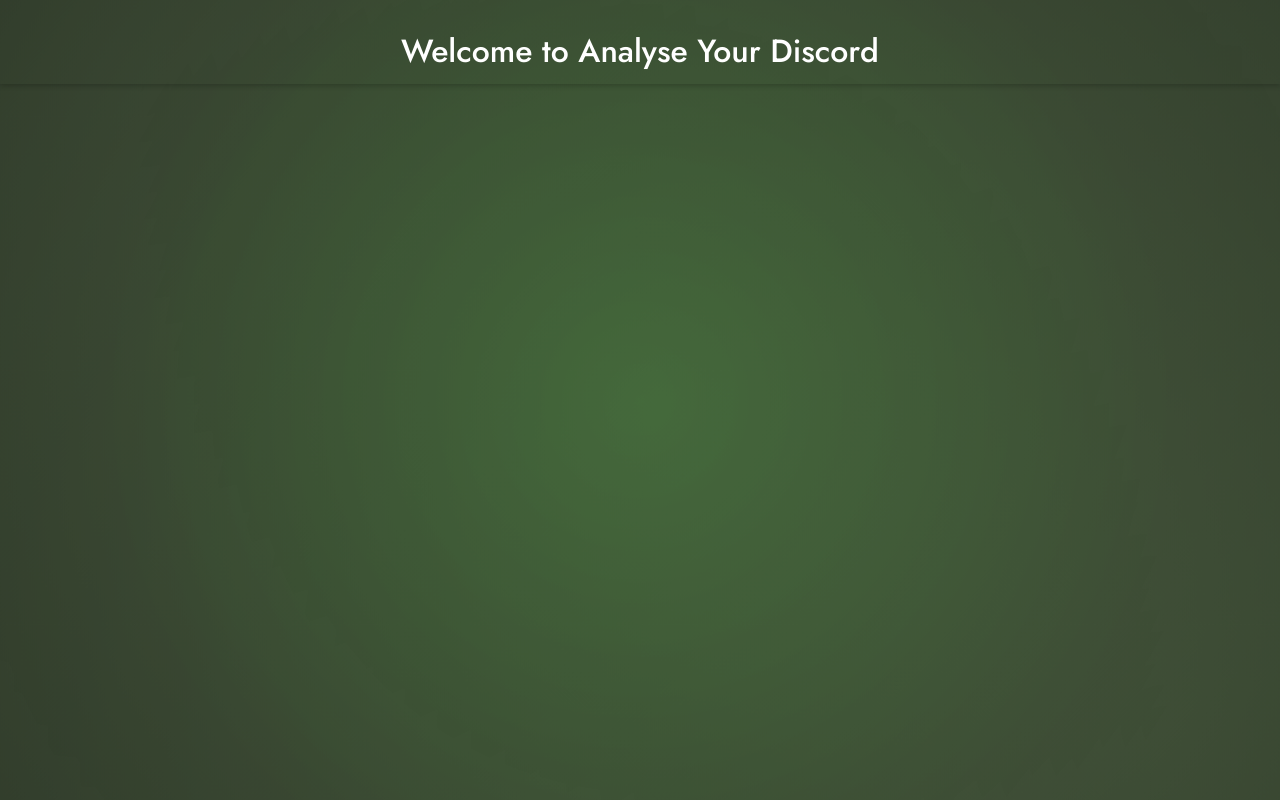
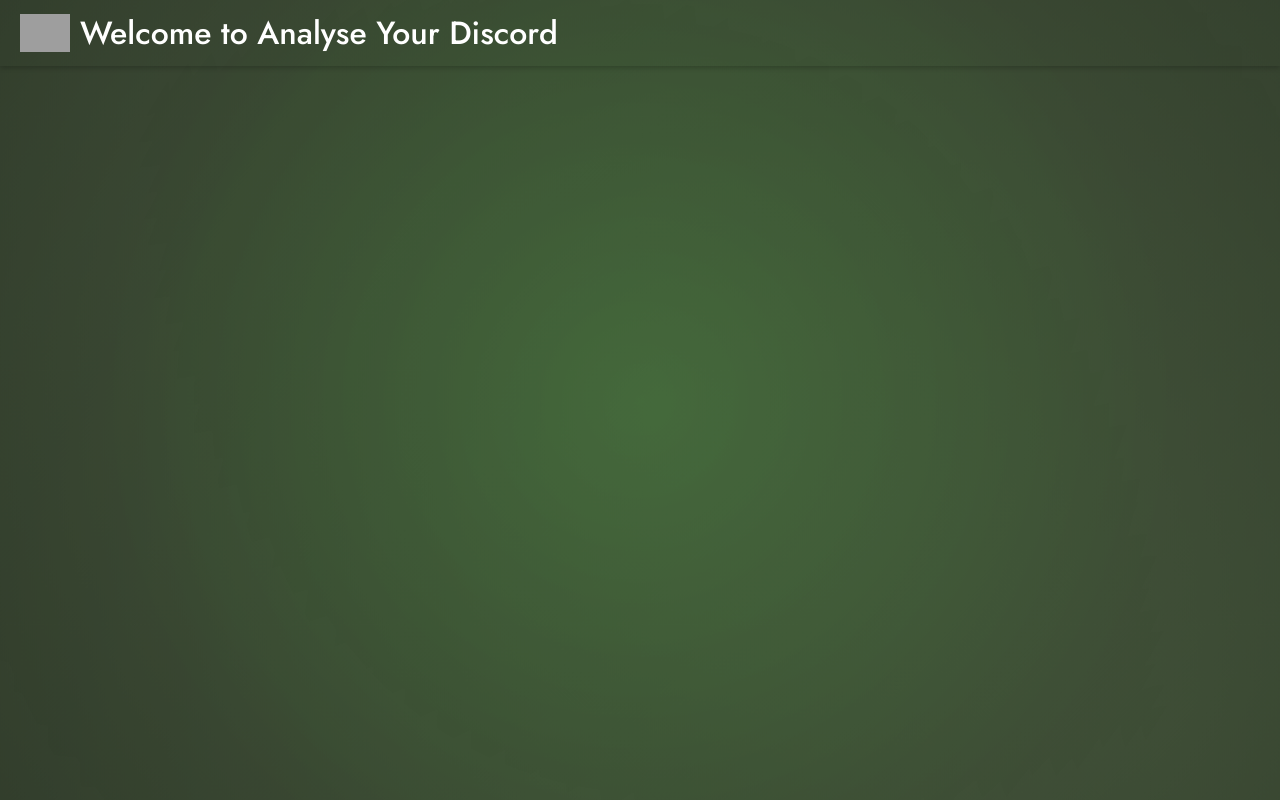
Before and after one commit to rammex666/WEB_SITE_ANALYSE_YOUR_DISCORD, a React (Create React App) app: page / in a window 1280 px wide. Built offline with nearby package versions, Linux system fonts and the light colour scheme; grey boxes are pictures that could not be loaded; the HTML template or start-up script is replaced by a standard one; a web font is replaced by a local one.

Commit message:
Update Header.css

```diff
--- a/src/style/Header.css
+++ b/src/style/Header.css
@@ -2,12 +2,14 @@
 
 .header {
     position: fixed; /* Fixe la navbar en haut de la page */
+    display: flex;
+    align-items: center;
     top: 0;
     left: 0;
     width: 100%; /* Prend toute la largeur */
     color: white; /* Couleur du texte */
     text-align: center;
-    padding: 10px 0; /* Espacement vertical */
+    padding: 10px 20px; /* Espacement vertical */
     z-index: 10; /* Assure que la navbar est au-dessus des autres éléments */
     box-shadow: 0 2px 5px rgba(0, 0, 0, 0.2); /* Ajoute une ombre pour un effet visuel */
 }
@@ -23,5 +25,6 @@
 .logoayd {
     width: 50px; /* Ajuste la taille de l'image selon tes besoins */
     height: auto; /* Garde les proportions de l'image */
-    padding-left: 5%;
+    margin-right: 10px;
+    padding-left: 0;
 }
```
